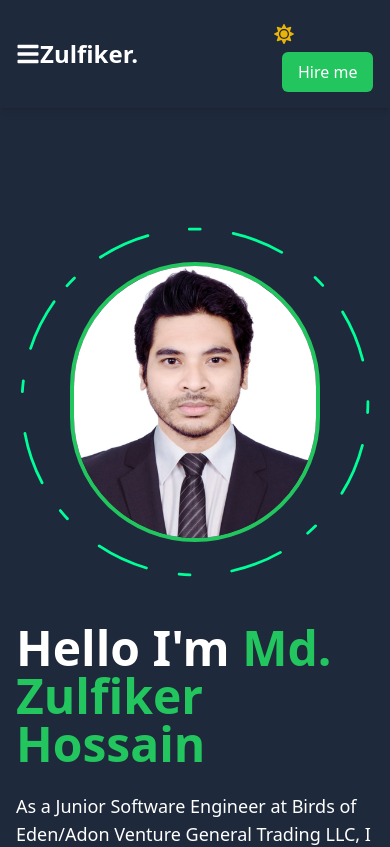
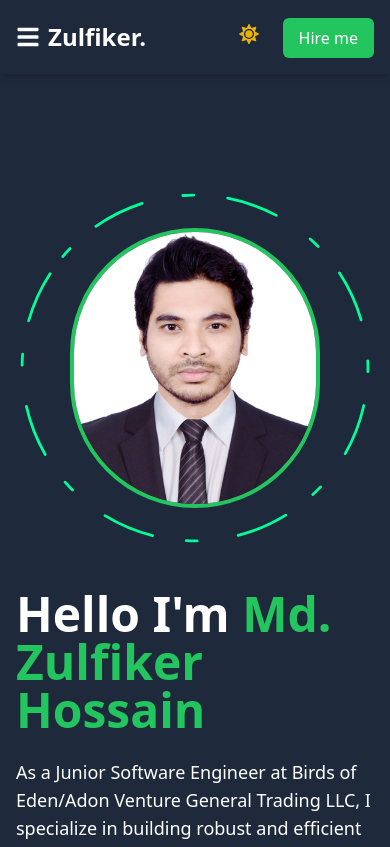
Before and after one commit to zisan-2000/PortFolio-me, a React app: page / in a window 390 px wide. Shown: the top 847 px of the page. Built offline with nearby package versions, Linux system fonts and the light colour scheme; the HTML template or start-up script is replaced by a standard one.

Commit message:
flex between sidebar and logo

```diff
--- a/src/components/Header.jsx
+++ b/src/components/Header.jsx
@@ -12,15 +12,18 @@ const Header = () => {
   return (
     <header className="header themeChange sticky top-0 z-50 flex items-center justify-between p-4 shadow-md">
       {/* Toggle Button for Small and Medium Screens */}
+      <div className="flex items-center justify-between gap-2">
         <div className="flex space-x-3 md:hidden">
           <button onClick={toggleSidebar} className="textColor">
             <FaBars size={24} />
           </button>
         </div>
 
-      <div className="logo textColor mr-32 text-2xl font-bold  md:flex">
+        <div className="logo textColor text-2xl font-bold md:flex">
           Zulfiker.
         </div>
+      </div>
+
       {/* Navigation Menu for Large Screens */}
       <nav className="hidden space-x-6 md:flex">
         <a href="#home" className="textColor">
```
Lines whose indentation alone changed are shown as unchanged.
